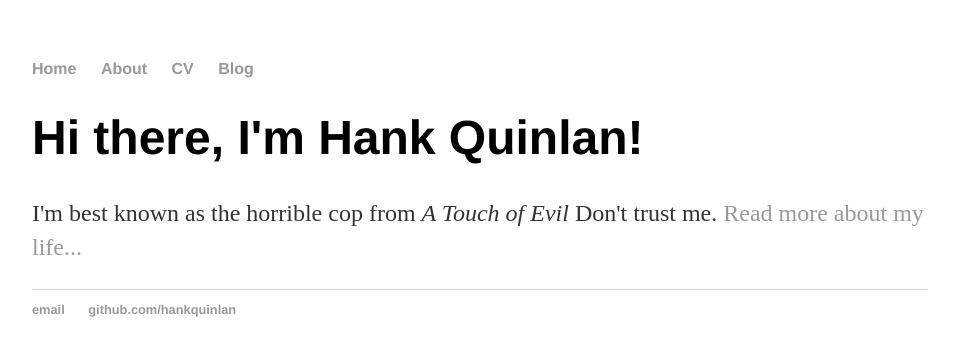
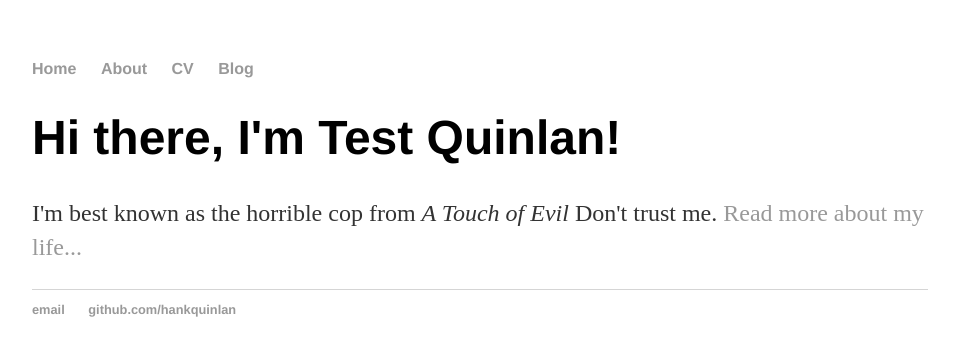
Before and after one commit to ml153578/home, a Jekyll site: the page built from index.html, in a window 1280 px wide. Shown: the top 356 px of the page, without its empty margins (160-1115 px from the left). Built offline with Jekyll 4.4.1, drawn with Linux system fonts in a browser that asks for light colours.

Commit message:
Update index.html

```diff
--- a/index.html
+++ b/index.html
@@ -3,6 +3,6 @@ layout: default
 title: Hank Quinlan, Horrible Cop
 ---
 <div class="blurb">
-	<h1>Hi there, I'm Hank Quinlan!</h1>
+	<h1>Hi there, I'm Test Quinlan!</h1>
 	<p>I'm best known as the horrible cop from <em>A Touch of Evil</em> Don't trust me. <a href="/about">Read more about my life...</a></p>
 </div><!-- /.blurb -->
```
